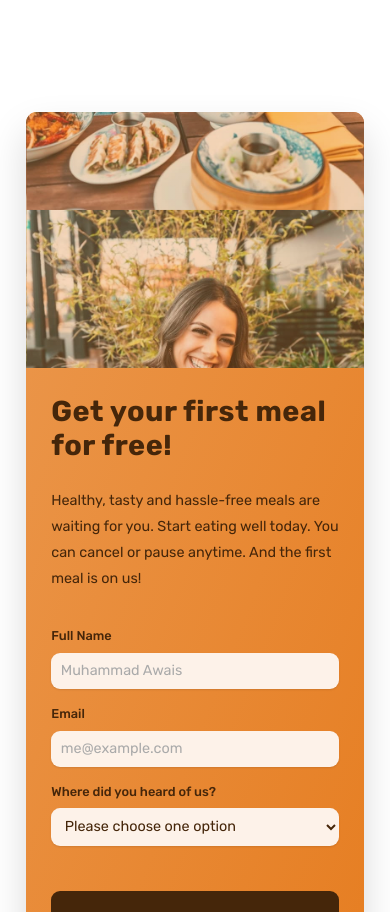
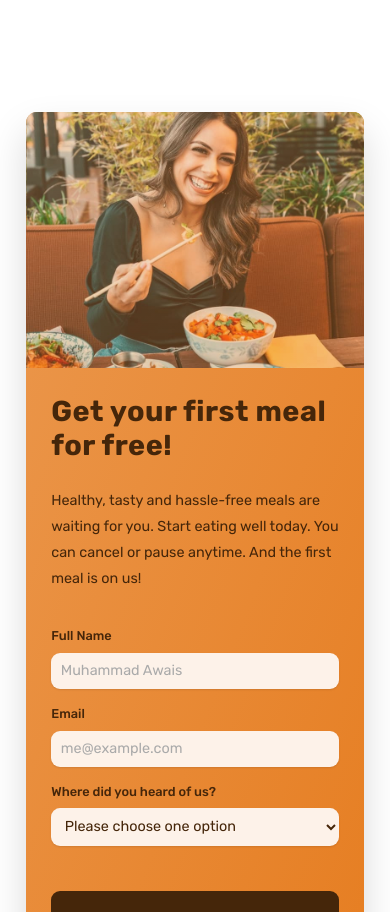
Before and after one commit to MalikAwais8/Omnifood, a plain HTML site: page index.html in a window 390 px wide. Shown: the part 8082-8994 px from the top of the page. Drawn offline with nearby package versions, Linux system fonts and the light colour scheme; some packages are replaced by stand-ins of ours; a script that the page names is missing.

Commit message:
Remove background position property from cta-img-box in queries.css

```diff
--- a/css/queries.css
+++ b/css/queries.css
@@ -260,7 +260,6 @@
   .cta-img-box {
     height: 32rem;
     grid-row: 1;
-    background-position: center 195%;
   }
 }
 
```
